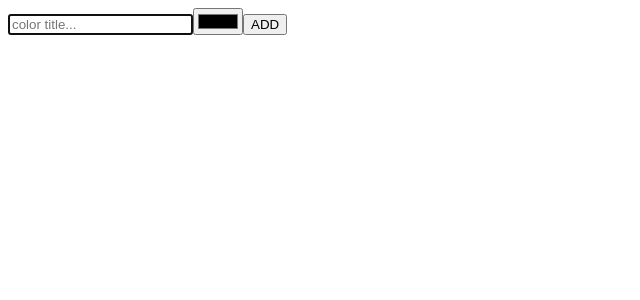
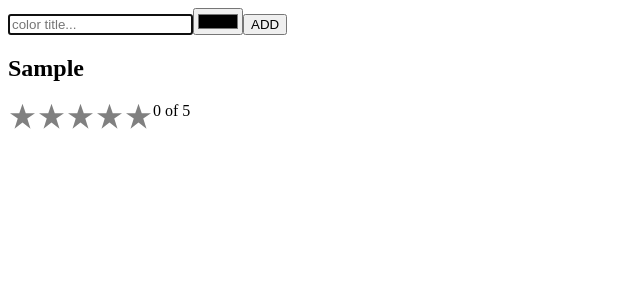
Before and after one commit to DanilYusupov/Colors-organizer-react-, a React (Create React App) app: page / in a window 1280 px wide. Both pictures are taken after typing "Sample" into the empty fields and a click on the button "ADD". Shown: the top 300 px of the page, without its empty margins (0-640 px from the left). Built offline with nearby package versions, Linux system fonts and the light colour scheme.

Commit message:
Added up throw in the tree

```diff
--- a/package.json
+++ b/package.json
@@ -3,11 +3,13 @@
   "version": "0.1.0",
   "private": true,
   "dependencies": {
+    "css-loader": "^1.0.0",
     "node-modules": "^1.0.1",
     "prop-types": "^15.6.2",
     "react": "^16.5.2",
     "react-dom": "^16.5.2",
-    "react-scripts": "1.1.5"
+    "react-scripts": "1.1.5",
+    "uuid": "^3.3.2"
   },
   "scripts": {
     "start": "react-scripts start",
--- a/src/App.js
+++ b/src/App.js
@@ -1,13 +1,38 @@
 import React, { Component } from 'react';
 import AddColorForm from './components/AddColorForm';
+import ColorList from './components/ColorList';
+import { v4 } from 'uuid';
 
 class App extends Component {
+
+    constructor(props) {
+        super(props);
+        this.state = {
+            colors: [],
+        };
+        this.addColor = this.addColor.bind(this);
+    }
+
+    addColor(title, color) {
+        const colors = [
+            ...this.state.colors,
+            {
+                id: v4(),
+                title,
+                color,
+                rating: 0,
+            },
+        ];
+        this.setState({ colors })
+    }
+
     render() {
+        const { addColor } = this;
+        const { colors } = this.state;
         return (
             <div className="App">
-          <AddColorForm onNewColor={(title, color) => {
-              console.log('TODO: add new ${title} and ${color} to the list')
-          }}/>
+                <AddColorForm onNewColor={addColor}/>
+                <ColorList colors={colors}/>
             </div>
         );
     }
--- /dev/null
+++ b/src/components/Color.jsx
@@ -0,0 +1,15 @@
+import React from 'react';
+import StarRating from './StarRating';
+
+const Color = ({title, color, rating = 0}) =>
+    <section className="color">
+        <h1>{title}</h1>
+        <div className="color"
+             style={{backgroundColor: color}}>
+        </div>
+        <div>
+            <StarRating starsSelected = {rating}/>
+        </div>
+    </section>;
+
+export default Color;
--- /dev/null
+++ b/src/components/ColorList.jsx
@@ -0,0 +1,15 @@
+import React from 'react';
+import Color from './Color';
+
+const ColorList = ({colors = []}) =>
+    <div className="color-list">
+        {
+            (colors.length === 0) ?
+                <p>No Colors Listed. (Add a Color)</p> :
+                colors.map(color =>
+                    <Color key={color.id} {...color} />
+                )
+        }
+    </div>;
+
+export default ColorList;
--- a/src/components/Star.jsx
+++ b/src/components/Star.jsx
@@ -2,11 +2,10 @@ import React from 'react';
 import PropTypes from 'prop-types';
 import '../css/star.css';
 
-const Star = ({ selected = false, onClick = f => f }) => {
+const Star = ({ selected = false, onClick = f => f }) =>
     <div className={(selected) ? 'star selected' : 'star'}
          onClick={onClick}>
-    </div>
-};
+    </div>;
 
 Star.propTypes = {
     selected: PropTypes.bool,
--- a/src/components/StarRating.jsx
+++ b/src/components/StarRating.jsx
@@ -1,37 +1,18 @@
 import React from 'react';
 import Star from './Star';
+import PropTypes from 'prop-types';
 
-class StarRating extends React.Component {
-
-    constructor(props) {
-        super(props);
-        this.state = {
-            starsSelected: props.starsSelected || 0,
-        };
-        this.change = this.change.bind(this);
-    }
-
-    change(starsSelected) {
-        this.setState({starsSelected})
-    }
-
-    render() {
-        const {totalStars} = this.props;
-        const {starsSelected} = this.state;
-        return (
+const StarRating = ({starsSelected = 0, totalStars = 5, onRate = f => f}) =>
     <div className="star-rating">
         {
             [...Array(totalStars)].map((n, i) =>
                 <Star key={i}
                       selected={i < starsSelected}
-                              onClick={() => this.change(i + 1)}
+                      onClick={() => onRate(i + 1)}
                 />
             )}
             <p>{starsSelected} of {totalStars}</p>
-            </div>
-        );
-    }
-}
+    </div>;
 
 StarRating.propTypes = {
     totalStars: PropTypes.number
```
Also changed, not shown: 1 other file (tests, documents, lock files or other folders). Lines whose indentation alone changed are shown as unchanged.
